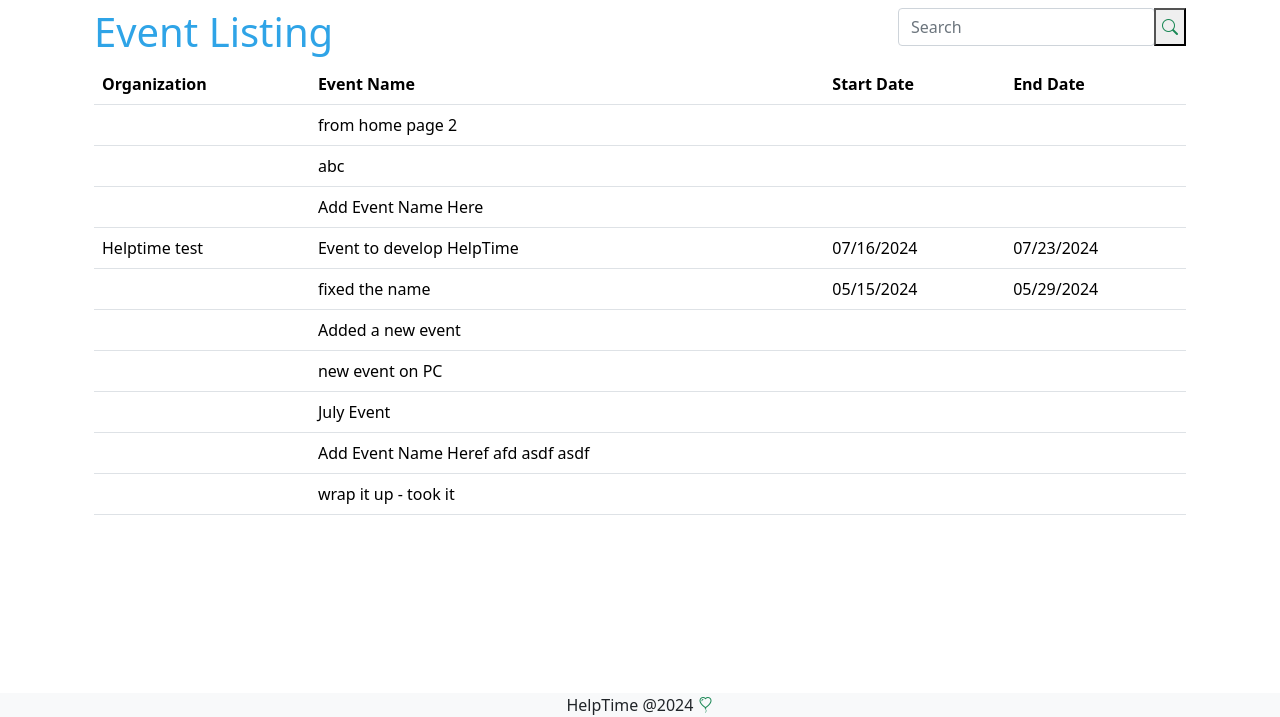
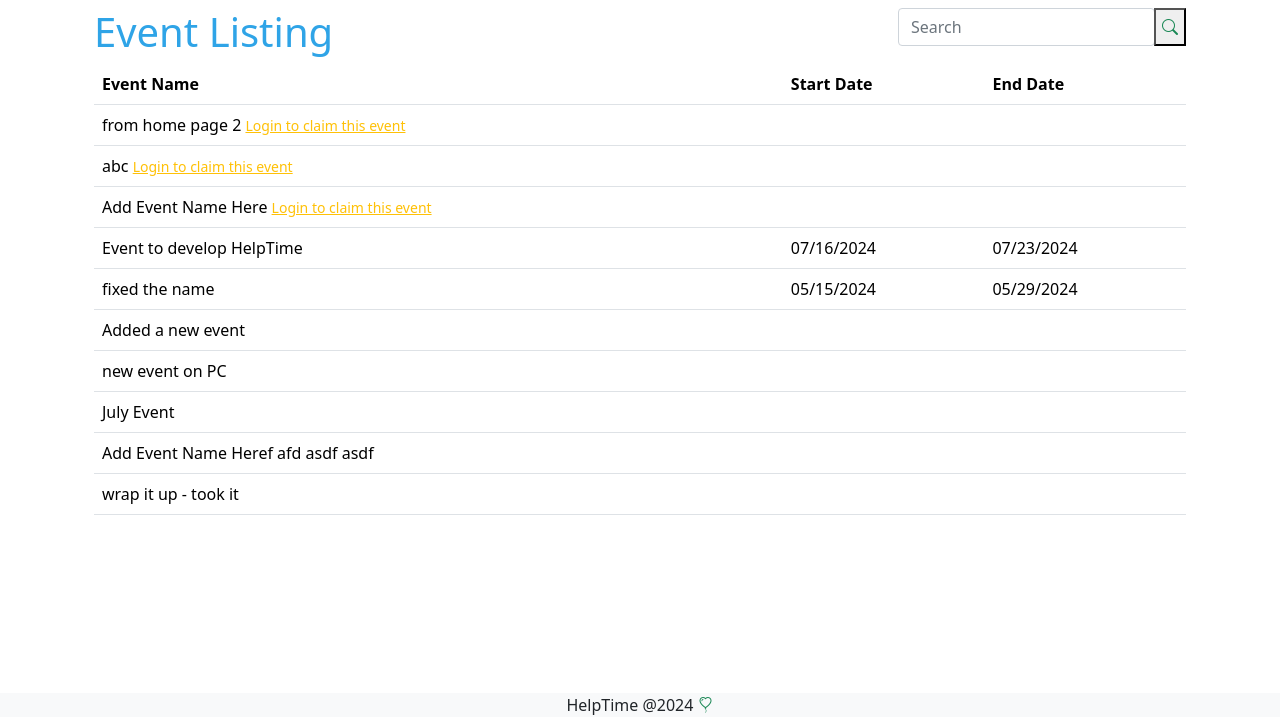
Before and after one commit to maceps/helptime, a Django app: page /events/ in a window 1280 px wide. Shown: the part 83-800 px from the top of the page. Run offline with Django 5.2, Linux system fonts and the light colour scheme; data comes from the database, SQL or seed files in the repository; both versions use the stored data as it was after the commit; some libraries are stand-ins or nearby versions.

Commit message:
end of day

```diff
--- a/helptime/events/templates/events/eventdelete.html
+++ b/helptime/events/templates/events/eventdelete.html
@@ -4,8 +4,8 @@
 
 <h1>Delete</h1>
 
-<h4>Do you really want to delete?
-    <strong>"{{ todo }}"</strong>
+<h4>Do you really want to delete the event called >
+    <strong>"{{ event.name }}"</strong>
 </h4>
 
 
--- a/helptime/events/templates/events/index.html
+++ b/helptime/events/templates/events/index.html
@@ -29,15 +29,24 @@
 
 <table class="table">
     <tr>
-        <th>Organization</th>
         <th>Event Name</th>
         <th>Start Date</th>
         <th>End Date</th>
     </tr>
     {% for event in events %}
     <tr>
-        <td>{{ event.organization}}</td>
-        <td>{{ event.name }} </td>
+        <td>{{ event.name }}
+            {% if event.created_by is None %}
+              {% if user.is_authenticated %}
+                <a href="{% url 'events:eventupdate' event.id %}" class="text-success"><i class="bi bi-pencil"></i></a>
+                <a href="{% url 'events:eventdelete' event.id %}" class="text-danger"><i class="bi bi-trash "></i></a>
+              {% else %}
+                <a class="text-warning small" href="{% url 'login' %}?next={{ request.path }}">Login to claim this event</a>
+
+              {% endif %}
+            {% endif %}
+        </td>
+
         <td>{{ event.start_task_date | date:"m/d/Y" }} </td>
         <td>{{ event.end_task_date | date:"m/d/Y"}} </td>
 
--- a/helptime/events/views.py
+++ b/helptime/events/views.py
@@ -29,7 +29,8 @@ def index(request):
     return render(request, 'events/index.html', context)
 
 
-@login_required  #forces a login can we add other text
+
+@login_required  #forces a login
 def dashboard(request):
     # Authenticated user listing
     events = Event.objects.filter(Q(created_by=request.user))
@@ -46,9 +47,13 @@ def dashboard(request):
 
 
 
-@login_required  #forces a login can we add other text
+#@login_required  #forces a login
 def eventupdate(request, pk):
-    event = Event.objects.get(id=pk)
+    # Access to events that user has created or has no creator
+    if request.user.is_authenticated:
+        event = Event.objects.get(Q(id=pk), (Q(created_by=request.user) | Q(created_by=None)) )
+    else:
+        event = Event.objects.get(Q(id=pk), (Q(created_by=None)) )
     form = EventForm(instance=event)
 
     if request.method == 'POST':
@@ -56,7 +61,9 @@ def eventupdate(request, pk):
 
         if form.is_valid():
             if event.created_by is None: # Set the created by field if null
-                event.created_by = request.user
+                #if the user authenticated then ..
+                if request.user.is_authenticated:
+                    event.created_by = request.user
             form.save()
             return redirect('events:index')
     return render(request, 'events/eventupdate.html', {'form':form, 'event':event})
```
Also changed, not shown: helptime/helptime/views.py (+19 -2 lines), helptime/templates/index.html (+19 -4 lines), helptime/db.sqlite3.
